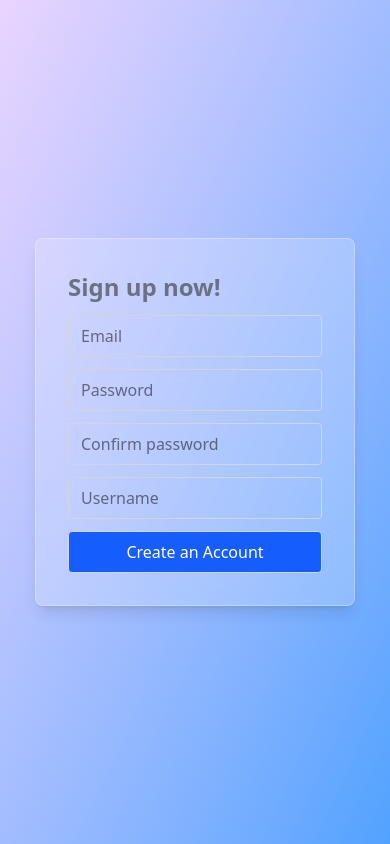
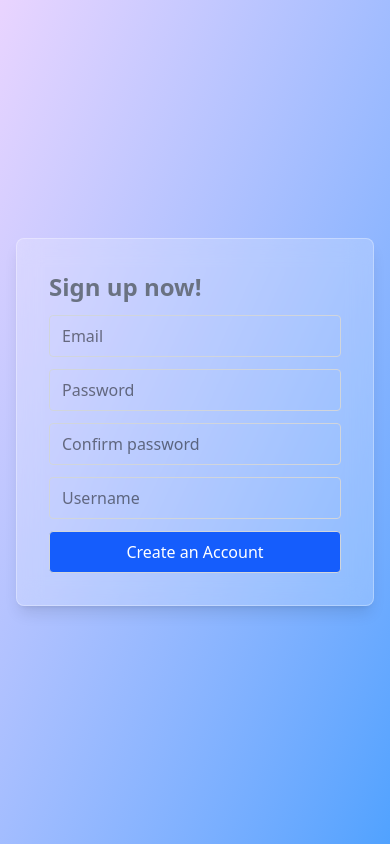
Before and after one commit to zaru-noodles/notelock, a Next.js app: page /register-page in a window 390 px wide. Built offline with nearby package versions, Linux system fonts and the light colour scheme.

Commit message:
Add width for mobile

```diff
--- a/app/(public)/login-page/page.tsx
+++ b/app/(public)/login-page/page.tsx
@@ -2,7 +2,7 @@
 
 export default function Login() {
   return (
-    <div className="flex flex-col justify-center items-center h-screen bg-linear-to-br from-purple-200 to-blue-400/50">
+    <div className="flex flex-col justify-center items-center h-screen bg-linear-to-br from-purple-200 to-blue-400/50 px-4">
       <LoginForm />
     </div>
   );
--- a/app/(public)/register-page/page.tsx
+++ b/app/(public)/register-page/page.tsx
@@ -2,7 +2,7 @@
 
 export default function Register() {
   return (
-    <div className="flex flex-col justify-center items-center h-screen bg-linear-to-br from-purple-200 to-blue-400 /50">
+    <div className="flex flex-col justify-center items-center h-screen bg-linear-to-br from-purple-200 to-blue-400 /50 px-4">
       <RegisterForm />
     </div>
   );
--- a/app/components/auth/LoginForm.tsx
+++ b/app/components/auth/LoginForm.tsx
@@ -41,7 +41,7 @@
   return (
     <form
       onSubmit={handleLogin}
-      className="flex flex-col gap-3 w-80 p-8 bg-white/20 rounded-lg shadow-lg backdrop-blur-md border border-white/30"
+      className="flex flex-col gap-3 p-8 bg-white/20 rounded-lg shadow-lg backdrop-blur-md border border-white/30 w-full md:w-96"
     >
       <h2 className="font-bold text-2xl text-gray-500">Login</h2>
       <input
--- a/app/components/auth/RegisterForm.tsx
+++ b/app/components/auth/RegisterForm.tsx
@@ -41,7 +41,7 @@
   return (
     <form
       onSubmit={handleRegister}
-      className="flex flex-col gap-3 w-80 p-8 bg-white/20 rounded-lg shadow-lg backdrop-blur-md border border-white/30"
+      className="flex flex-col gap-3 p-8 bg-white/20 rounded-lg shadow-lg backdrop-blur-md border border-white/30 w-full md:w-96"
     >
       <h2 className="font-bold text-2xl text-gray-500">Sign up now!</h2>
       <input
```
